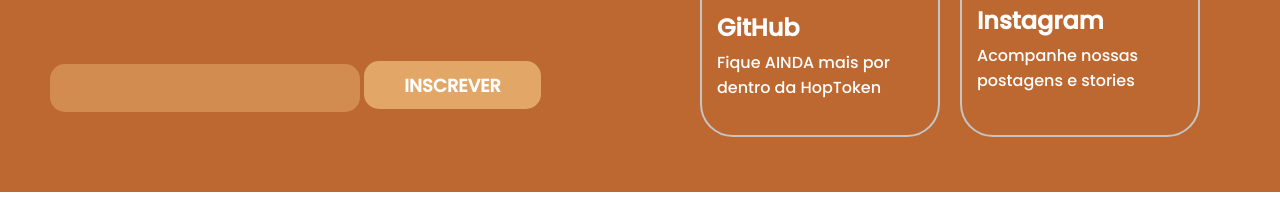
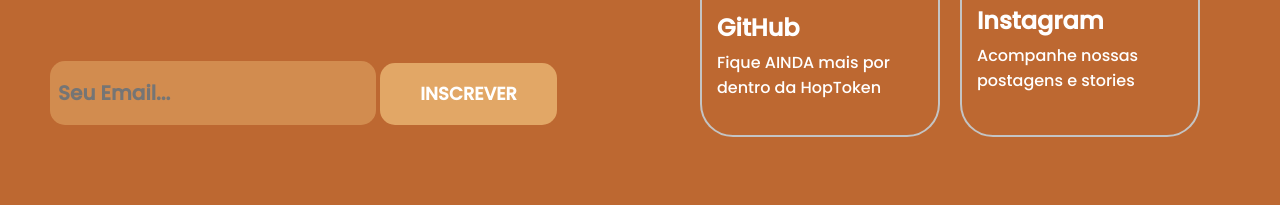
Before and after one commit to luidgicolimerio/landing-page-cervejaria, a plain HTML site: page index.html in a window 1280 px wide. Shown: the part 2669-2874 px from the top of the page. Drawn offline with Linux system fonts and the light colour scheme.

Commit message:
estilização input

```diff
--- a/index.html
+++ b/index.html
@@ -68,7 +68,7 @@
             <p>Quer receber dicas, cupons e saber novas datas de mintagem?</p>
             <p>Basta se inscrever e ficar por dentro de todas as notícias e novidades da HopToken.</p>
             <div class="lead">
-                <input></input>
+                <input type="text" placeholder="Seu Email..."></input>
                 <button>INSCREVER</button>
             </div>
         </div>
--- a/style.css
+++ b/style.css
@@ -157,7 +157,7 @@
 }
 button{
     width: 177px;
-    height: 48px;
+    height: 62px;
     background-color: #E2A766;
     border: none;
     border-radius: 15px;
@@ -171,6 +171,10 @@
     border-radius: 15px;
     width: 310px;
     height: 48px;
+    padding: 8px;
+    font-weight: bold;
+    font-size: 20px;
+    text-decoration-color: rgba(255, 255, 255, 0.62);
 }
 .fot2{
     display: flex;
```
